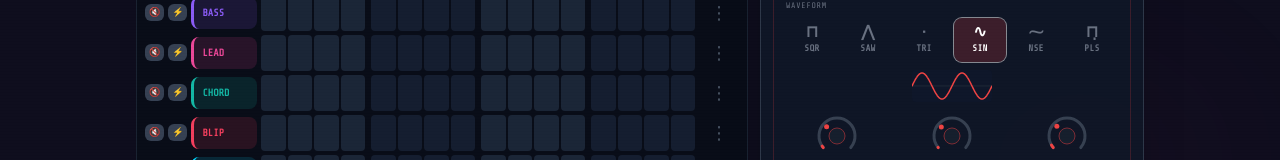
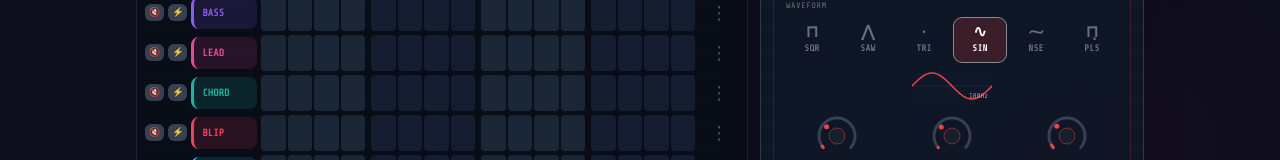
Before and after one commit to neetfrog/ChipBeats, a React (Vite) app: page / in a window 1280 px wide. Both pictures are taken after a click on the button "KICK". Shown: the part 536-696 px from the top of the page. Built offline with nearby package versions, Linux system fonts and the light colour scheme.

Commit message:
feat: Enhance WavePreview to display frequency and adjust cycles based on frequency input

```diff
--- a/src/components/InstrumentEditor.tsx
+++ b/src/components/InstrumentEditor.tsx
@@ -78,8 +78,9 @@ function ADSRPreview({ attack, decay, sustain, release, color }: {
 }
 
 // ── Wave shape preview ───────────────────────────────────────────────────────
-function WavePreview({ wave, color, pulseWidth = 0.5 }: { wave: WaveShape; color: string; pulseWidth?: number }) {
-  const W = 80, H = 32, cycles = 2;
+function WavePreview({ wave, color, pulseWidth = 0.5, frequency = 440 }: { wave: WaveShape; color: string; pulseWidth?: number; frequency: number }) {
+  const W = 80, H = 32;
+  const cycles = Math.max(1, Math.min(18, Math.round(frequency / 250)));
   const pts: [number, number][] = [];
   const n = 120;
   for (let i = 0; i <= n; i++) {
@@ -103,6 +104,7 @@ function WavePreview({ wave, color, pulseWidth = 0.5 }: { wave: WaveShape; color
       <rect width={W} height={H} fill="#0f172a" />
       <line x1="0" y1={H / 2} x2={W} y2={H / 2} stroke="#1f2937" strokeWidth="1" />
       <path d={d} fill="none" stroke={color} strokeWidth="1.5" strokeLinejoin="round" strokeLinecap="round" />
+      <text x={W - 4} y={H - 4} textAnchor="end" fontSize="7" fill="#9ca3af">{Math.round(frequency)}Hz</text>
     </svg>
   );
 }
@@ -402,7 +404,7 @@ export default function InstrumentEditor() {
                 </div>
                 {/* Wave preview */}
                 <div className="mt-2 flex justify-center">
-                  <WavePreview wave={inst.wave} color={inst.color} pulseWidth={inst.pulseWidth} />
+                  <WavePreview wave={inst.wave} color={inst.color} pulseWidth={inst.pulseWidth} frequency={inst.frequency} />
                 </div>
               </div>
               {inst.wave === 'pulse' && (
```
